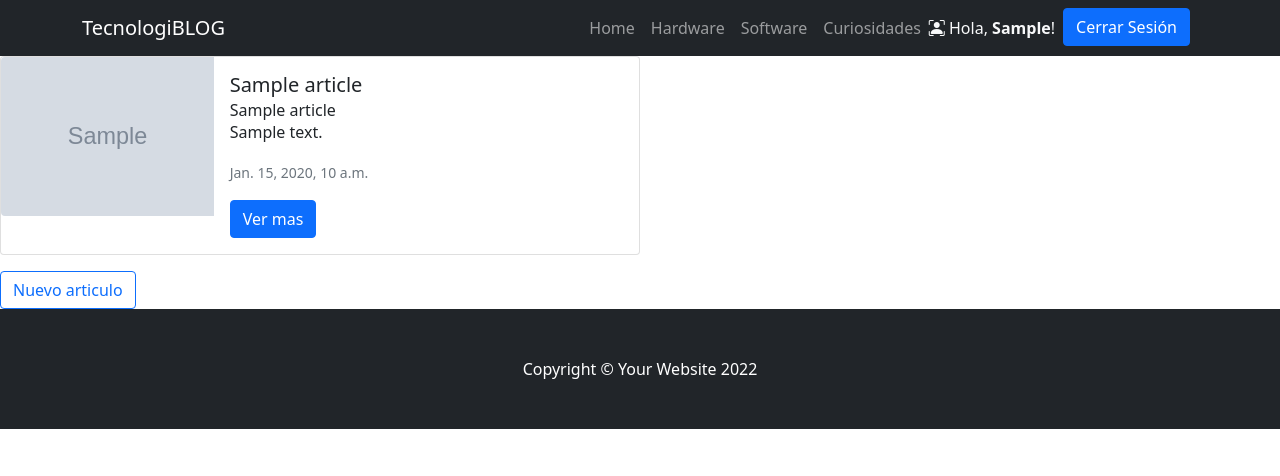
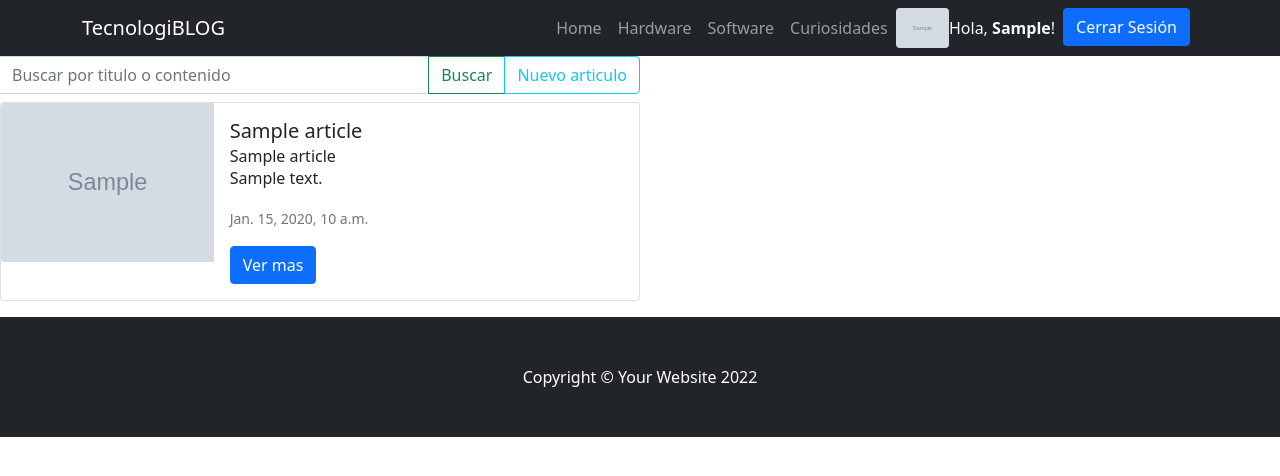
Before and after one commit to ArielPerez23/EntregaFinal-Perez-Botti-Barcia, a Django app: page /blog/curiosidades/ in a window 1280 px wide. Shown: the top 476 px of the page. Run offline with Django 4.2, Linux system fonts and the light colour scheme; a user stored in the database is signed in; tables that the repository leaves empty hold one stand-in row (values such as "Sample post"); grey boxes marked "Sample" are stand-in pictures; some libraries are stand-ins or nearby versions.

Commit message:
Mostrar avatar image y form busqueda en curiosidades

```diff
--- a/authorization/models.py
+++ b/authorization/models.py
@@ -34,6 +34,7 @@ class UserProfile(models.Model):
     last_name = models.CharField(max_length=30) # Texto
     email = models.EmailField(blank=True, null=True)
     biography = models.CharField(max_length=400)
+
 class Avatar(models.Model):
     '''
     Model para imagenes de Avatares de usuarios
--- a/blog/templates/blog/base.html
+++ b/blog/templates/blog/base.html
@@ -27,7 +27,12 @@
                         <li class="nav-item"><a class="nav-link" aria-current="page" href="{% url 'curiosidades' %}">Curiosidades</a></li>
 
                             {% if user.is_authenticated %}
-                                <li class="nav-item"><p class="text-light my-2"> <i class="bi bi-person-bounding-box"></i> Hola, <b>{{user.first_name}}</b>!</p></li>
+                                {% if user.avatar.imagen.url %}
+                                <img class="rounded" src="{{ user.avatar.imagen.url }}" alt="" srcset="" style="height: 40px;">
+                                {% else %}
+                                <i class="bi bi-person-bounding-box"></i>
+                                {% endif %}
+                                <li class="nav-item"><p class="text-light my-2">  Hola, <b>{{user.first_name}}</b>!</p></li>
                                 <li class="nav-item"><a class="btn btn-primary mx-2" href="{% url 'logout' %}">Cerrar Sesión</a></li>
                             {% else %}
                                 <li class="nav-item"><a class="btn btn-primary mx-2" href="{% url 'login' %}">Iniciar Sesión</a></li>
--- a/blog/templates/blog/curiosidades.html
+++ b/blog/templates/blog/curiosidades.html
@@ -9,6 +9,16 @@ Curiosidades - Blog
 <title>Curiosidades</title>
 
 <!-- Page Content-->
+<form class="input-group w-50 " action="" method="post">{% csrf_token %}
+    <input type="search" name="search" class="form-control" placeholder="Buscar por titulo o contenido" aria-label="Search">
+    <button class="btn btn-outline-success" type="submit">Buscar</button>
+    <a class="btn btn-outline-info" href="{% url 'nuevo_articulo' %}">Nuevo articulo</a>
+</form>
+<h4>
+    {% if search %}
+        Resultados de "{{busqueda}}":
+    {% endif %}
+</h4>
 {% for curiosidad in curiosidades %}
 <div class="card mb-3 w-50">
     <div class="row g-0">
@@ -27,6 +37,4 @@ Curiosidades - Blog
     </div>
 </div>
 {% endfor %}
-<a href="../nuevo_articulo" class="btn btn-outline-primary">Nuevo articulo</a>
-
 {% endblock %}
--- a/blog/views.py
+++ b/blog/views.py
@@ -3,6 +3,12 @@ from django.http import HttpResponse
 
 from blog.models import Article
 from blog.forms import NewArticle
+
+from django.db.models import Q
+
+from django.contrib.auth.mixins import LoginRequiredMixin
+from django.contrib.auth.decorators import login_required
+from django.contrib.admin.views.decorators import staff_member_required
 
 def inicio(request):
 
@@ -17,6 +23,15 @@ def hardware(request):
     return render(request, "blog/hardware.html")
 
 def curiosidades(request):
+
+    if request.method == "POST":
+
+        search = request.POST["search"]
+
+        if search != "":
+            curiosidades = Article.objects.filter( Q(title__icontains=search) | Q(body__icontains=search) ).values()
+
+            return render(request,"blog/curiosidades.html",{"curiosidades":curiosidades, "search":True, "busqueda":search})
 
     curiosidades = Article.objects.all()
 
```
Also changed, not shown: blog/migrations/0011_merge_20220720_1710.py (added).
